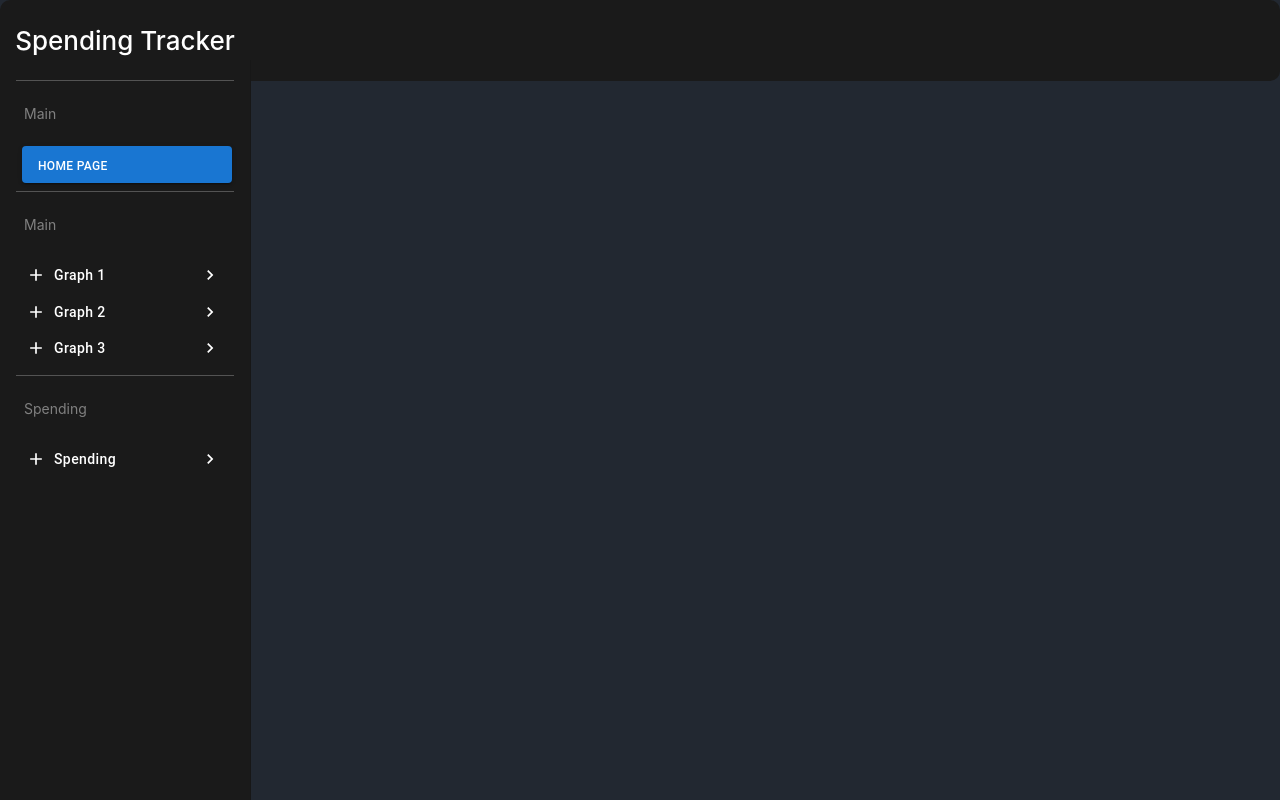
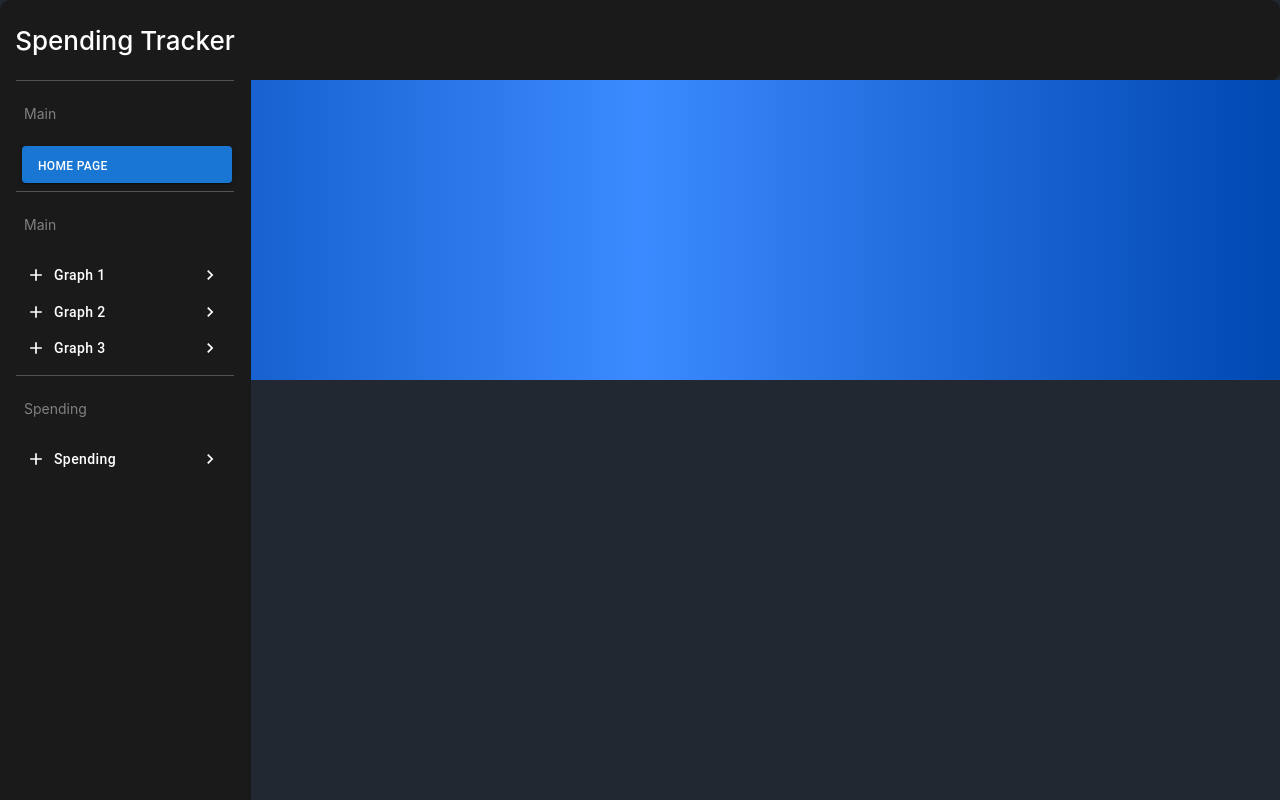
Before and after one commit to Slaykha/Money-Tracker, a React (Create React App) app: page / in a window 1280 px wide. Built offline with nearby package versions, Linux system fonts and the light colour scheme.

Commit message:
add home screen header.

```diff
--- a/src/components/screens/Home.js
+++ b/src/components/screens/Home.js
@@ -1,7 +1,23 @@
 import React from 'react'
+import { makeStyles } from '@mui/styles';
+
+const useStyles = makeStyles(() =>({
+  homeHeader:{
+    background:"linear-gradient(to right, #0048B2 ,#3B8AFF, #0048B2)",
+    width:"100%",
+    height:300,
+    position:"absolute",
+    top:80
+  }
+}))
 
 export const Home = () => {
+  const classes = useStyles();
   return (
-    <div>Home</div>
+    <div>
+      <div className={classes.homeHeader}>
+
+      </div>
+    </div>
   )
 }
--- a/src/components/screens/Spending.js
+++ b/src/components/screens/Spending.js
@@ -31,7 +31,6 @@ const Spending = ({setSpendingArray}) => {
 
     const date = new Date()
     const staticWidth = "250px"
-
 
     const [spending, setSpending] = useState({date: 0, money: "", type: "", currency: "Turk Lirası"})
 
```
